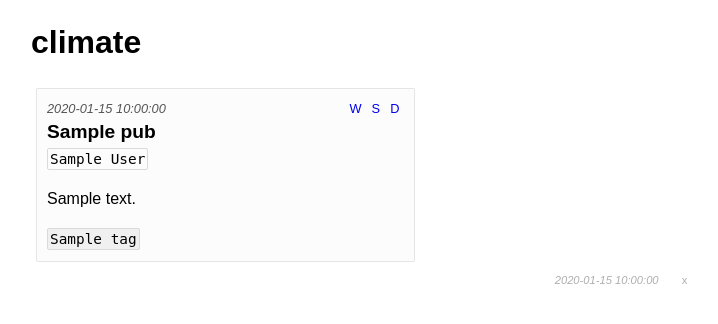
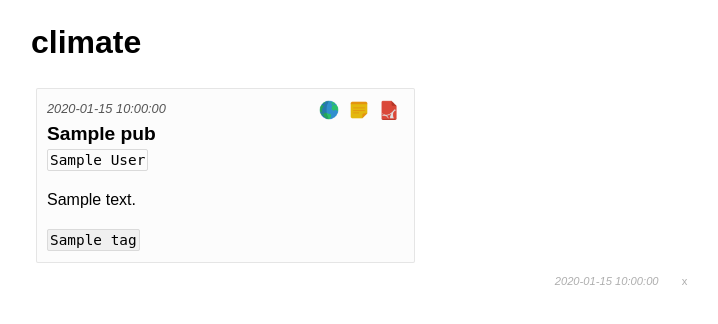
Before and after one commit to pubpublica/pubpublica, a Flask app: template pubpublica/templates/index.html in a window 1280 px wide. Shown: the part 93-417 px from the top of the page, without its empty margins (19-737 px from the left). Run offline with Flask 2, Linux system fonts and the light colour scheme; the template is opened without the code that fills it: most values are stand-ins (such as "Sample title", 1, 10 or a date in 2020).

Commit message:
changed publication links to icons

```diff
--- a/pubpublica/static/css/style.css
+++ b/pubpublica/static/css/style.css
@@ -111,6 +111,10 @@ footer a {
     margin: 0 5px;
 }
 
+.pub .icon {
+    height: 20px;
+}
+
 .pub .authors {
     width: 100%;
 }
--- a/pubpublica/templates/column.html
+++ b/pubpublica/templates/column.html
@@ -5,13 +5,19 @@
     <div class="top">
       <i class="date">{{pub.date}}</i>
       {% if pub.directlink %}
-      <a target="_blank" title="direct link" class="link" href="{{pub.directlink}}">D</a>
+      <a target="_blank" title="direct link" class="link" href="{{pub.directlink}}">
+        <img class="icon" src="static/res/icon-pdf.png" alt="direct link" />
+      </a>
       {% endif %}
       {% if pub.summarylink %}
-      <a target="_blank" title="link to summary" class="link" href="{{pub.summarylink}}">S</a>
+      <a target="_blank" title="link to summary" class="link" href="{{pub.summarylink}}">
+        <img class="icon" src="static/res/icon-summary.png" alt="link to summary" />
+      </a>
       {% endif %}
       {% if pub.sitelink %}
-      <a target="_blank" title="link to site" class="link" href="{{pub.sitelink}}">W</a>
+      <a target="_blank" title="link to site" class="link" href="{{pub.sitelink}}">
+        <img class="icon" src="static/res/icon-web.png" alt="link to site" />
+      </a>
       {% endif %}
     </div>
 
```
Also changed, not shown: pubpublica/static/res/icon-pdf.png (added), pubpublica/static/res/icon-summary.png (added), pubpublica/static/res/icon-web.png (added).
